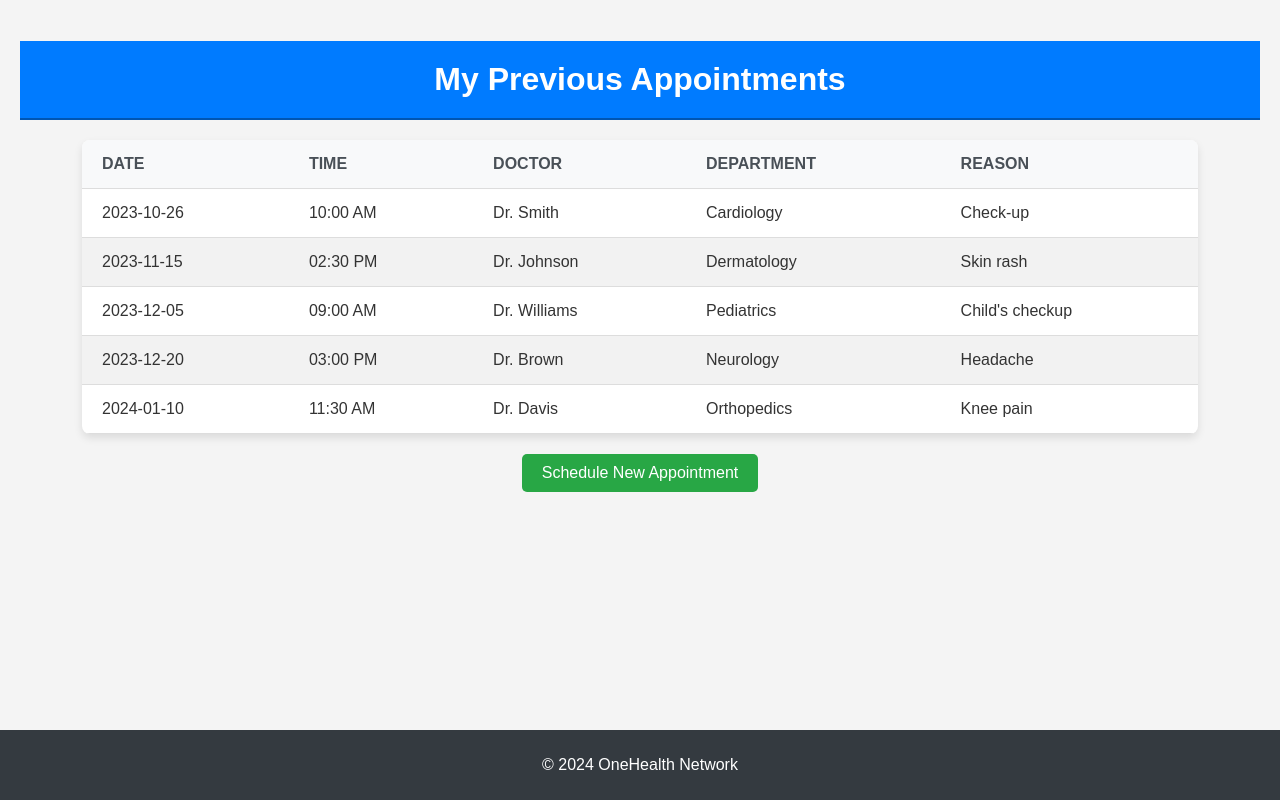
After one commit to darpan02-cypher/OneHealth-Network-2.0, a Django app: page /accounts/dashboard/patient/static_appointment_page/ in a window 1280 px wide. The commit adds this page. Run offline with Django 3.2, Linux system fonts and the light colour scheme; some libraries are stand-ins or nearby versions.

Commit message:
Static appointments

```diff
--- a/accounts/urls.py
+++ b/accounts/urls.py
@@ -31,4 +31,8 @@ urlpatterns = [
 
     # Patient Health Profile
     path('dashboard/patient/health_profile/', views.patient_health_profile, name='patient_health_profile'),
+
+    #just fetch static_appointment_page html
+    path('dashboard/patient/static_appointment_page/', views.static_appointment_page, name='static_appointment_page'),
+
 ]
--- a/accounts/views.py
+++ b/accounts/views.py
@@ -215,3 +215,9 @@ def schedule_appointment(request):
 #     #    appointment_date=appointment_date,
 #     #    appointment_time=appointment_time,
 #     #    reason=reason
+
+
+
+#static appointment page
+def static_appointment_page(request):
+    return render(request, 'patient/static_appointment_page.html')
--- a/templates/patient/dashboard.html
+++ b/templates/patient/dashboard.html
@@ -28,7 +28,7 @@
                         {% endif %}
                     </li>
                     <li class="nav-item">
-                        <a class="nav-link" href="#">
+                        <a class="nav-link" href="{% url 'static_appointment_page' %}">
                             <i class="fas fa-calendar-check me-2"></i>Appointments
                         </a>
                     </li>
--- /dev/null
+++ b/templates/patient/static_appointment_page.html
@@ -0,0 +1,83 @@
+<!DOCTYPE html>
+<html lang="en">
+<head>
+    <meta charset="UTF-8">
+    <meta name="viewport" content="width=device-width, initial-scale=1.0">
+    <title>My Appointments</title>
+    <style>
+        body {font-family: 'Arial', sans-serif;background-color: #f4f4f4;color: #333;margin: 0;padding: 0;display: flex;flex-direction: column;min-height: 100vh;}
+        h1 {color: #fff;background-color: #007bff;padding: 20px;text-align: center;margin-bottom: 20px;border-bottom: 2px solid #0056b3;}
+        table {width: 90%;margin: 20px auto;border-collapse: separate;border-spacing: 0;box-shadow: 0 4px 8px rgba(0, 0, 0, 0.1);background-color: #fff;border-radius: 8px;overflow: hidden;}
+        th, td {padding: 15px 20px;text-align: left;border-bottom: 1px solid #ddd;}
+        .button-container {text-align: center;margin-bottom: 20px;}
+        th {background-color: #f8f9fa;color: #495057;font-weight: 600;text-transform: uppercase;}
+        tr:nth-child(even) {background-color: #f2f2f2;}
+        tr:hover {background-color: #e9ecef;}
+        td {font-size: 16px;}
+        .container {flex-grow: 1;padding: 20px;}
+        .no-appointments {text-align: center;font-size: 18px;color: #6c757d;padding: 20px;}
+        .footer {background-color: #343a40;color: #fff;text-align: center;padding: 10px;margin-top: auto;}
+        .schedule-button {background-color: #28a745;color: white;padding: 10px 20px;border: none;border-radius: 5px;cursor: pointer;text-decoration: none;display: inline-block;}
+        /* Responsive design */
+        @media (max-width: 768px) {
+            table {width: 95%;}
+            th, td {padding: 10px;}
+            td {font-size: 14px;}
+        }
+        @media (max-width: 576px) {
+            table {width: 100%;}
+            th, td {display: block;text-align: left;}
+            thead {display: none;}
+            tr {margin-bottom: 15px;display: block;border: 1px solid #ddd;border-radius: 8px;}
+            td {border: none;position: relative;padding-left: 50%;}
+            td::before {position: absolute;left: 15px;font-weight: bold;content: attr(data-label);text-transform: uppercase;}
+            h1 {font-size: 1.5rem;}
+        }
+
+    </style>
+</head>
+<body>
+    <div class="container">
+        <h1>My Previous Appointments</h1>
+
+
+        <table>
+            <thead>
+                <tr>
+                    <th>Date</th>
+                    <th>Time</th>
+                    <th>Doctor</th>
+                    <th>Department</th>
+                    <th>Reason</th>
+                </tr>
+            </thead>
+            <tbody>
+                {% comment %} Fake data for previous appointments {% endcomment %}
+                <tr>
+                    <td data-label="Date">2023-10-26</td>
+                    <td data-label="Time">10:00 AM</td>
+                    <td data-label="Doctor">Dr. Smith</td>
+                    <td data-label="Department">Cardiology</td>
+                    <td data-label="Reason">Check-up</td>
+                </tr>
+                <tr>
+                    <td data-label="Date">2023-11-15</td>
+                    <td data-label="Time">02:30 PM</td>
+                    <td data-label="Doctor">Dr. Johnson</td>
+                    <td data-label="Department">Dermatology</td>
+                    <td data-label="Reason">Skin rash</td>
+                </tr>
+                <tr><td data-label="Date">2023-12-05</td><td data-label="Time">09:00 AM</td><td data-label="Doctor">Dr. Williams</td><td data-label="Department">Pediatrics</td><td data-label="Reason">Child's checkup</td></tr>
+                <tr><td data-label="Date">2023-12-20</td><td data-label="Time">03:00 PM</td><td data-label="Doctor">Dr. Brown</td><td data-label="Department">Neurology</td><td data-label="Reason">Headache</td></tr>
+                <tr><td data-label="Date">2024-01-10</td><td data-label="Time">11:30 AM</td><td data-label="Doctor">Dr. Davis</td><td data-label="Department">Orthopedics</td><td data-label="Reason">Knee pain</td></tr>
+            </tbody>
+        </table>
+        <div class="button-container">
+            <a href="{% url 'schedule_appointment' %}" class="schedule-button">Schedule New Appointment</a>
+        </div>
+    </div>
+    <div class="footer">
+        <p>&copy; 2024 OneHealth Network</p>
+    </div>
+</body>
+</html>
```
